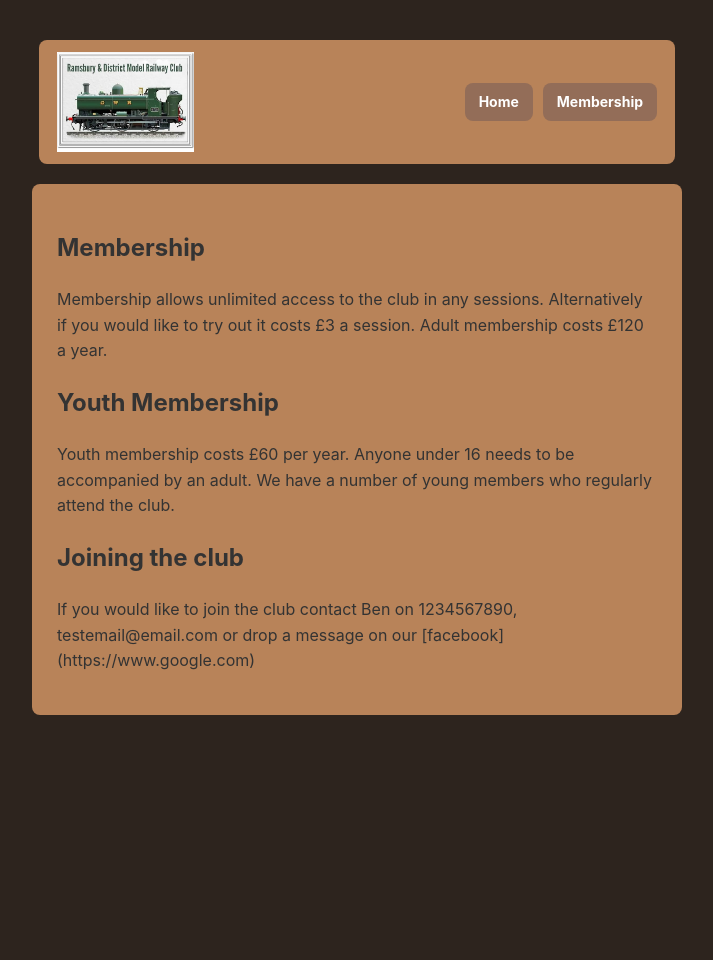
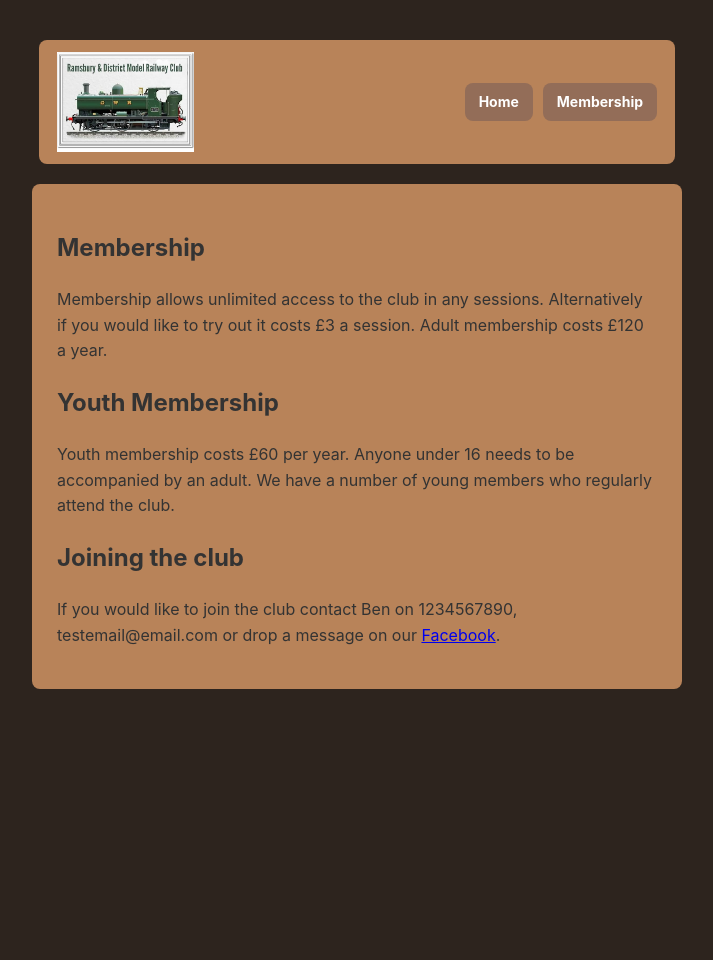
Before and after one commit to Henspenst/rdmrc-website, a Jekyll site: the page built from Pages/membership.md, in a window 1280 px wide. Shown: the whole page, without its empty margins (283-996 px from the left). Built offline with Jekyll 4.4.1, drawn with Linux system fonts in a browser that asks for light colours; some of the changed lines change nothing that is shown.

Commit message:
Fixed the facebook link

```diff
--- a/Pages/membership.md
+++ b/Pages/membership.md
@@ -13,5 +13,5 @@
   <p>Youth membership costs £60 per year. Anyone under 16 needs to be accompanied by an adult. We have a number of young members who regularly attend the club.
   </p>
   <h2>Joining the club</h2>
-  <p>If you would like to join the club contact Ben on 1234567890, testemail@email.com or drop a message on our [facebook](https://www.google.com)</p>
+  <p>If you would like to join the club contact Ben on 1234567890, testemail@email.com or drop a message on our <a href="https://www.facebook.com" target="_blank" rel="noopener">Facebook</a>.</p>
 </section>
```
